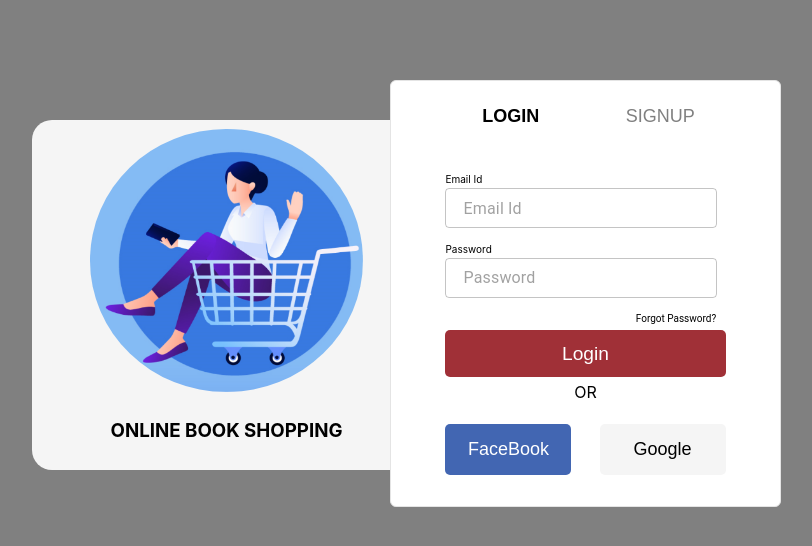
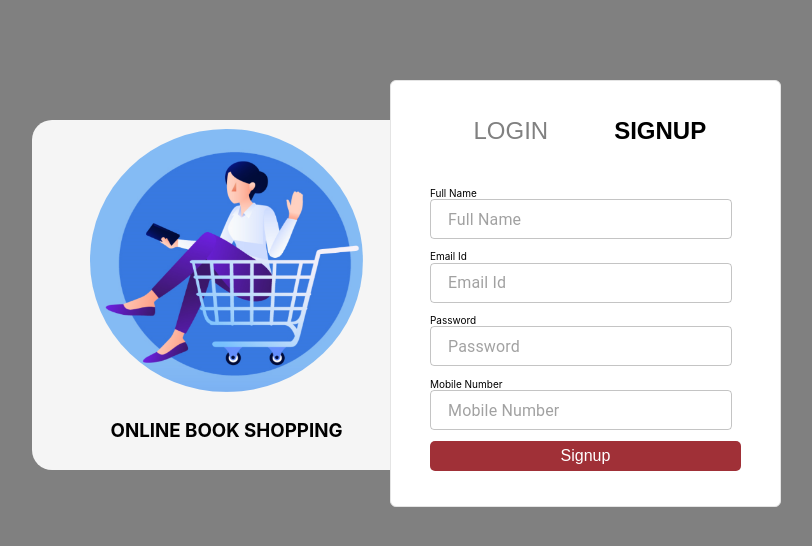
Before and after one commit to vishnu244/BookStore_React-FrontEnd-, a React (Create React App) app in the folder bookstore/: page / in a window 1280 px wide. Shown: the top 546 px of the page, without its empty margins (268-1080 px from the left). Built offline with nearby package versions, Linux system fonts and the light colour scheme.

Commit message:
[Vishnu]-Added SignUp Component

```diff
--- a/bookstore/src/App.js
+++ b/bookstore/src/App.js
@@ -1,11 +1,13 @@
 import logo from './logo.svg';
 import './App.css';
 import Signin from './Pages/SignIn/Signin';
+import Signup from './Pages/SignUp/Signup';
 
 function App() {
   return (
     <div className="App">
-        <Signin />
+        {/* <Signin /> */}
+        <Signup />
     </div>
   );
 }
--- /dev/null
+++ b/bookstore/src/Pages/SignUp/Signup.css
@@ -0,0 +1,93 @@
+.signupContainer {
+    border: 1px solid gray;
+    width: 100vw;
+    height: 100vh;
+    display: flex;
+    justify-content: center;
+    align-items: center;
+    background-color: grey;
+
+}
+
+.Box {
+    /* border: 1px solid Blue; */
+    width: 60vw;
+    height: 60vh;
+    display: flex;
+    flex-direction: row;
+    justify-content: center;
+    align-items: center;
+    background-color: grey;
+}
+
+.table1 {
+    /* border: 1px solid red; */
+    width: 45%;
+    height: 90%;
+    display: flex;
+    flex-direction: column;
+    justify-content: space-evenly;
+    align-items: center;
+    background-color: #F5F5F5;
+    border-radius: 20px;
+    position: absolute;
+    top: 120px;
+    left: 300px;
+    width: 389px;
+    height: 350px;
+}
+
+.table2 {
+    border: 1px solid #E4E4E4;
+    border-radius: 6px;
+    display: flex;
+    flex-direction: column;
+    justify-content: space-evenly;
+    align-items: center;
+    background-color: white;
+    position: absolute;
+    top: 80px;
+    left: 658px;
+    width: 389px;
+    height: 425px;
+}
+
+.buttons {
+    /* border: 1px solid black; */
+    width: 80%;
+    height: 10%;
+    display: flex;
+    flex-direction: row;
+    justify-content: space-evenly;
+}
+
+.buttons button {
+    width: 44%;
+    font-size: x-large;
+}
+
+.emailid {
+    /* border: 1px solid black; */
+    display: flex;
+    justify-content: flex-start;
+    height: 6px;
+    font-size: x-small;
+}
+
+.inputdetails {
+    /* border: 1px solid black; */
+    width: 80%;
+    height: 70%;
+    display: flex;
+    flex-direction: column;
+    justify-content: space-evenly;
+}
+
+.inputdetails button {
+    background-color: #A03037;
+    border: none;
+    font-size: medium;
+    border-radius: 5px;
+    color: white;
+    height: 30px;
+}
--- /dev/null
+++ b/bookstore/src/Pages/SignUp/Signup.jsx
@@ -0,0 +1,39 @@
+import React from 'react'
+import onlineShopping from '../../Assets/OnlineShpping.png'
+import './Signup.css'
+
+import TextField from '@mui/material/TextField';
+
+function Signup() {
+    return (
+        <div>
+            <div class="signupContainer">
+                <div class="Box">
+                    <div class="table1">
+                        <img src={onlineShopping} style={{ width: "70%", height: "75%", borderRadius: "50%" }} />
+                        <h3>ONLINE BOOK SHOPPING</h3>
+                    </div>
+                    <div class="table2">
+                        <div className="buttons">
+                            <button style={{ backgroundColor: "white", border: "none", color: "grey" }}>LOGIN</button>
+                            <button style={{ backgroundColor: "white", border: "none", fontWeight: "bold" }}>SIGNUP</button>
+                        </div>
+                        <div className="inputdetails">
+                            <label className="emailid">Full Name</label>
+                            <TextField id="outlined-basic" className="emailinput" variant="outlined" size='small' placeholder=" Full Name " />
+                            <label className="emailid">Email Id</label>
+                            <TextField id="outlined-basic" className="emailinput" variant="outlined" size="small" placeholder=" Email Id " />
+                            <label className="emailid">Password</label>
+                            <TextField id="outlined-basic" className="emailinput" variant="outlined" size="small" placeholder=" Password " />
+                            <label className="emailid">Mobile Number</label>
+                            <TextField id="outlined-basic" className="emailinput" variant="outlined" size="small" placeholder=" Mobile Number " />
+                            <button >Signup</button>
+                        </div>
+                    </div>
+                </div>
+            </div>
+        </div>
+    )
+}
+
+export default Signup
```
